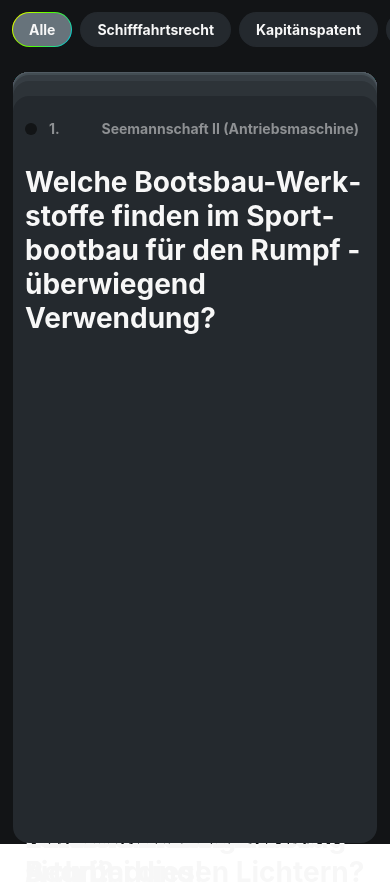
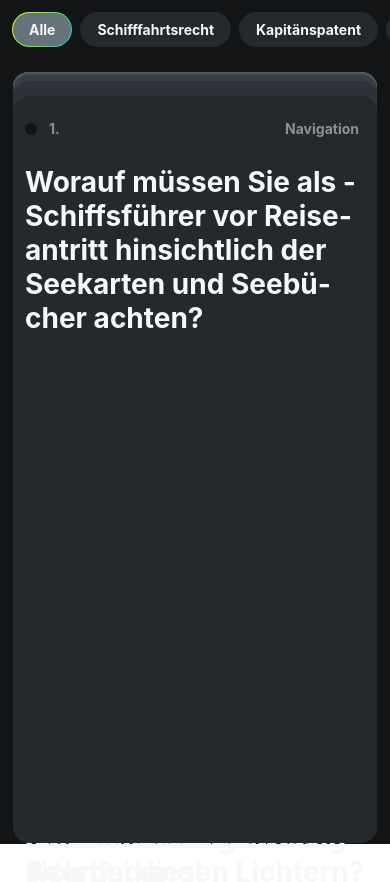
Before and after one commit to gormlabenz/SKSTrainer, a React Native app: screen / in a window 390 px wide. Shown: the top 882 px of the page. Built offline with nearby package versions, Linux system fonts and the light colour scheme.

Commit message:
fixed index

```diff
--- a/App.tsx
+++ b/App.tsx
@@ -6,6 +6,7 @@ import CardStatus from './components/CardStatus'
 import { colors } from './lib/const'
 import Chip from './components/Chip'
 import { useEffect, useState } from 'react'
+import { CardType } from './lib/types'
 
 export default function App() {
   const [allChips, setAllChips] = useState({
@@ -20,21 +21,19 @@ export default function App() {
     { text: 'Kapitänspatent', isActive: false },
     { text: 'Kapitänspatent', isActive: false },
   ])
-  const [cards, setCards] = useState(data.sort((a, b) => b.index - a.index))
+  const [cards, setCards] = useState<CardType[]>([])
 
   const [runningAnimations, setRunningAnimations] = useState(0)
 
   const calculateTop = (index: number, arrayLength: number) => {
-    const reversedIndex = arrayLength - 1 - index
-    if (reversedIndex < 4) {
-      return 24 * Math.exp(-reversedIndex)
+    if (index < 4) {
+      return 24 * Math.exp(-index)
     }
     return 0
   }
 
   const calculateColor = (index: number, arrayLength: number) => {
-    const reversedIndex = arrayLength - 1 - index
-    switch (reversedIndex) {
+    switch (index) {
       case 0:
         return colors.gray[600]
       case 1:
@@ -56,6 +55,10 @@ export default function App() {
   useEffect(() => {
     console.log('runningAnimations', runningAnimations)
   }, [runningAnimations])
+
+  useEffect(() => {
+    setCards(data)
+  }, [])
 
   return (
     <View
@@ -114,8 +117,9 @@ export default function App() {
             <Flashcard
               key={card.id}
               top={calculateTop(index + runningAnimations, cards.length)}
+              backgroundColor={calculateColor(index, cards.length)}
+              zIndex={cards.length - index}
               panEnabled={index + runningAnimations === cards.length - 1}
-              backgroundColor={calculateColor(index, cards.length)}
               afterReleaseLeft={removeCard}
               afterReleaseRight={removeCard}
               onRelease={() => {
--- a/components/Flashcard.tsx
+++ b/components/Flashcard.tsx
@@ -7,6 +7,7 @@ interface Props {
   backgroundColor: string
   top: number
   panEnabled: boolean
+  zIndex: number
   afterReleaseLeft: () => void
   afterReleaseRight: () => void
   onRelease: () => void
@@ -18,6 +19,7 @@ const Flashcard: FC<Props> = ({
   backgroundColor,
   top,
   panEnabled,
+  zIndex,
   afterReleaseLeft,
   afterReleaseRight,
   onRelease,
@@ -34,6 +36,7 @@ const Flashcard: FC<Props> = ({
 
   return (
     <PanContainer
+      zIndex={zIndex}
       panEnabled={panEnabled}
       afterReleaseLeft={afterReleaseLeft}
       afterReleaseRight={afterReleaseRight}
--- a/components/PanContainer.tsx
+++ b/components/PanContainer.tsx
@@ -4,6 +4,7 @@ import { Animated, PanResponder, PanResponderInstance } from 'react-native'
 interface Props {
   children: React.ReactNode
   panEnabled: boolean
+  zIndex: number
   afterReleaseLeft: () => void
   afterReleaseRight: () => void
   onRelease: () => void
@@ -13,6 +14,7 @@ interface Props {
 const PanContainer: FC<Props> = ({
   children,
   panEnabled,
+  zIndex,
   afterReleaseLeft,
   afterReleaseRight,
   onRelease,
@@ -78,6 +80,7 @@ const PanContainer: FC<Props> = ({
     <Animated.View
       {...(panResponder && panResponder.panHandlers)}
       style={{
+        zIndex,
         transform: pan.getTranslateTransform(),
         position: 'absolute',
         width: '100%',
```
